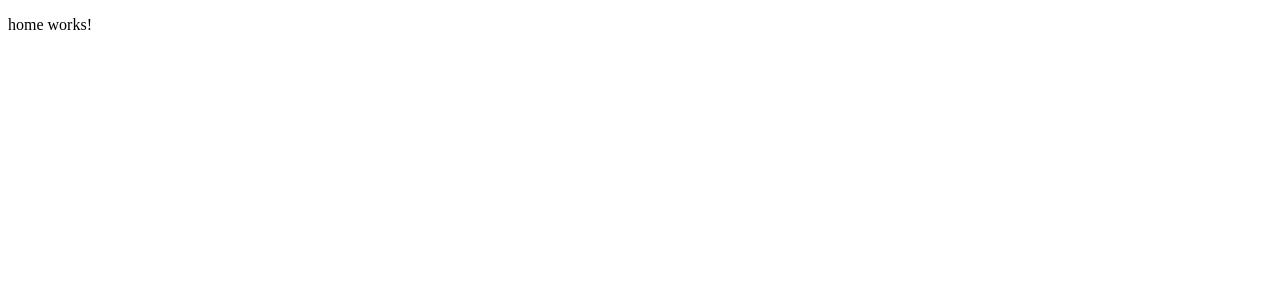
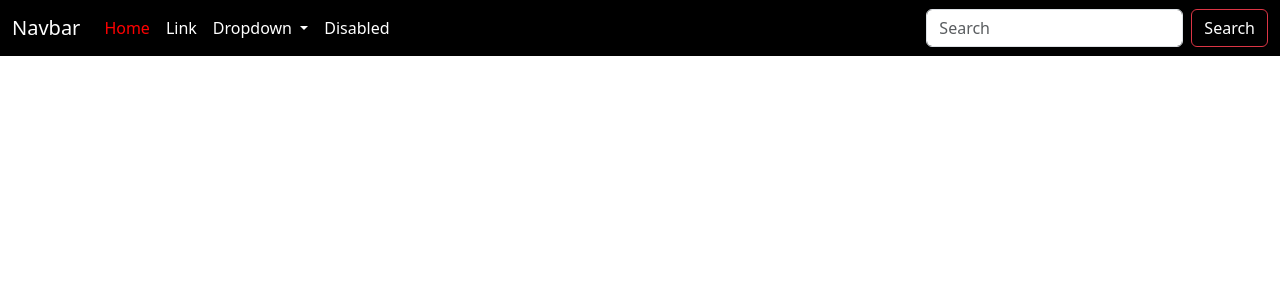
Before and after one commit to iago-monteirog/projectx-frontend, an Angular app in the folder gymApp/: page / in a window 1280 px wide. Shown: the top 300 px of the page. Built offline with nearby package versions, Linux system fonts and the light colour scheme.

Commit message:
feat: add bootstrap and header responsive

```diff
--- a/gymApp/angular.json
+++ b/gymApp/angular.json
@@ -97,7 +97,9 @@
             "styles": [
               "src/styles.scss"
             ],
-            "scripts": []
+            "scripts": [
+              "node_modules/bootstrap/dist/js/bootstrap.bundle.min.js"
+            ]
           }
         }
       }
--- a/gymApp/package.json
+++ b/gymApp/package.json
@@ -21,6 +21,7 @@
     "@angular/platform-server": "^17.1.0",
     "@angular/router": "^17.1.0",
     "@angular/ssr": "^17.1.1",
+    "bootstrap": "^5.3.2",
     "express": "^4.18.2",
     "rxjs": "~7.8.0",
     "tslib": "^2.3.0",
--- a/gymApp/src/app/components/shared/header/header.component.html
+++ b/gymApp/src/app/components/shared/header/header.component.html
@@ -1 +1,36 @@
-<p>header works!</p>
+<nav class="navbar navbar-expand-lg bg-black">
+  <div class="container-fluid">
+    <a class="navbar-brand" href="#">Navbar</a>
+    <button class="navbar-toggler" type="button" data-bs-toggle="collapse" data-bs-target="#navbarSupportedContent" aria-controls="navbarSupportedContent" aria-expanded="false" aria-label="Toggle navigation">
+      <span class="navbar-toggler-icon"></span>
+    </button>
+    <div class="collapse navbar-collapse" id="navbarSupportedContent">
+      <ul class="navbar-nav me-auto mb-2 mb-lg-0">
+        <li class="nav-item">
+          <a class="nav-link active" aria-current="page" href="#">Home</a>
+        </li>
+        <li class="nav-item">
+          <a class="nav-link" href="#">Link</a>
+        </li>
+        <li class="nav-item dropdown">
+          <a class="nav-link dropdown-toggle" href="#" role="button" data-bs-toggle="dropdown" aria-expanded="false">
+            Dropdown
+          </a>
+          <ul class="dropdown-menu">
+            <li><a class="dropdown-item" href="#">Action</a></li>
+            <li><a class="dropdown-item" href="#">Another action</a></li>
+            <li><hr class="dropdown-divider"></li>
+            <li><a class="dropdown-item" href="#">Something else here</a></li>
+          </ul>
+        </li>
+        <li class="nav-item">
+          <a class="nav-link disabled" aria-disabled="true">Disabled</a>
+        </li>
+      </ul>
+      <form class="d-flex" role="search">
+        <input class="form-control me-2" type="search" placeholder="Search" aria-label="Search">
+        <button class="btn btn-outline-danger" type="submit">Search</button>
+      </form>
+    </div>
+  </div>
+</nav>
--- a/gymApp/src/app/components/shared/header/header.component.scss
+++ b/gymApp/src/app/components/shared/header/header.component.scss
@@ -0,0 +1,9 @@
+*{
+  color: white;
+  a{
+    color: white;
+  }
+  .active{
+    color: red;
+  }
+}
--- a/gymApp/src/app/pages/home/home.component.html
+++ b/gymApp/src/app/pages/home/home.component.html
@@ -1 +1 @@
-<p>home works!</p>
+<app-header></app-header>
--- a/gymApp/src/styles.scss
+++ b/gymApp/src/styles.scss
@@ -1 +1,2 @@
 /* You can add global styles to this file, and also import other style files */
+@import "bootstrap/scss/bootstrap";
```
Also changed, not shown: gymApp/src/app/pages/home/home.component.ts (+6 -5 lines), 1 other file (tests, documents, lock files or other folders).
